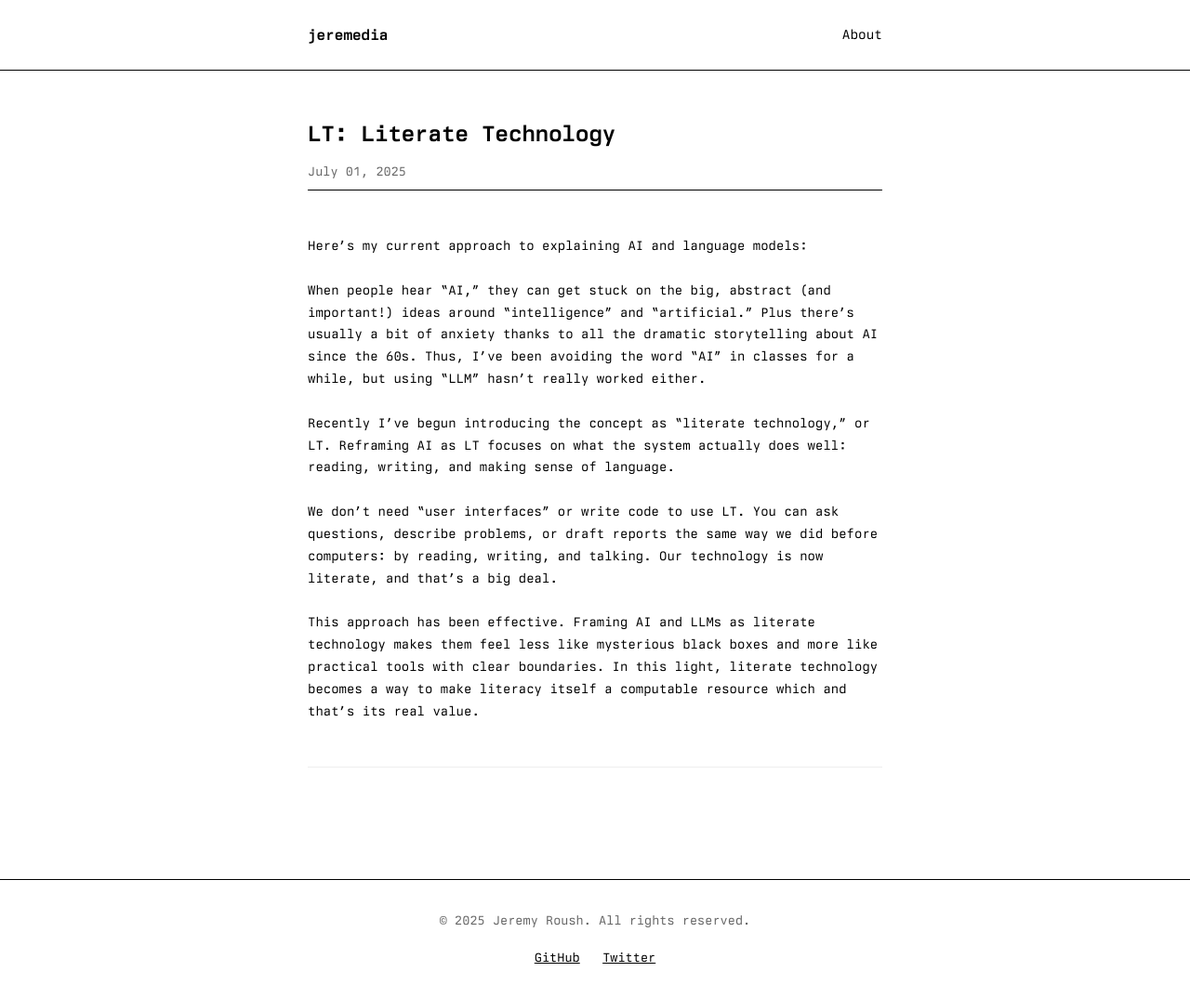
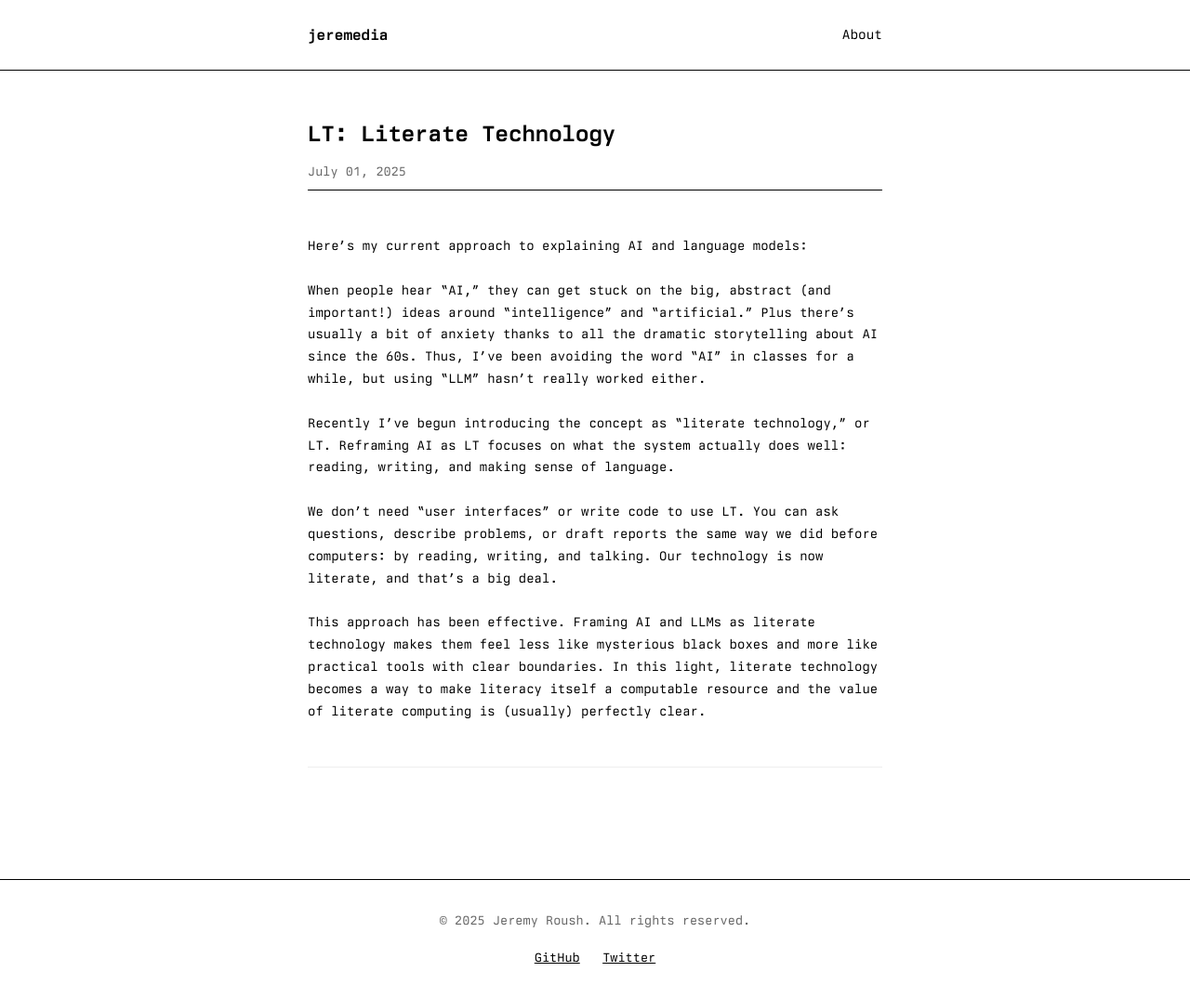
Before and after one commit to jeremedia/jeremedia.github.io, a Jekyll site: the page built from _posts/2025-07-01-literate-tech.md, in a window 1280 px wide. Shown: the whole page at 93% size. Built offline with Jekyll 4.4.1, drawn with Linux system fonts in a browser that asks for light colours.

Commit message:
Update LT post and about page
- Refine final sentence in LT post for clarity
- Update about page formatting and content

🤖 Generated with [Claude Code](https://claude.ai/code)

Co-Authored-By: Claude <noreply@anthropic.com>

```diff
--- a/_posts/2025-07-01-literate-tech.md
+++ b/_posts/2025-07-01-literate-tech.md
@@ -13,4 +13,4 @@ Recently I’ve begun introducing the concept as “literate technology,” or L
 
 We don’t need "user interfaces" or write code to use LT. You can ask questions, describe problems, or draft reports the same way we did before computers: by reading, writing, and talking. Our technology is now literate, and that’s a big deal.
 
-This approach has been effective. Framing AI and LLMs as literate technology makes them feel less like mysterious black boxes and more like practical tools with clear boundaries. In this light, literate technology becomes a way to make literacy itself a computable resource which and that's its real value.
+This approach has been effective. Framing AI and LLMs as literate technology makes them feel less like mysterious black boxes and more like practical tools with clear boundaries. In this light, literate technology becomes a way to make literacy itself a computable resource and the value of literate computing is (usually) perfectly clear.
```
Also changed, not shown: about.md (+1 -1 lines).
